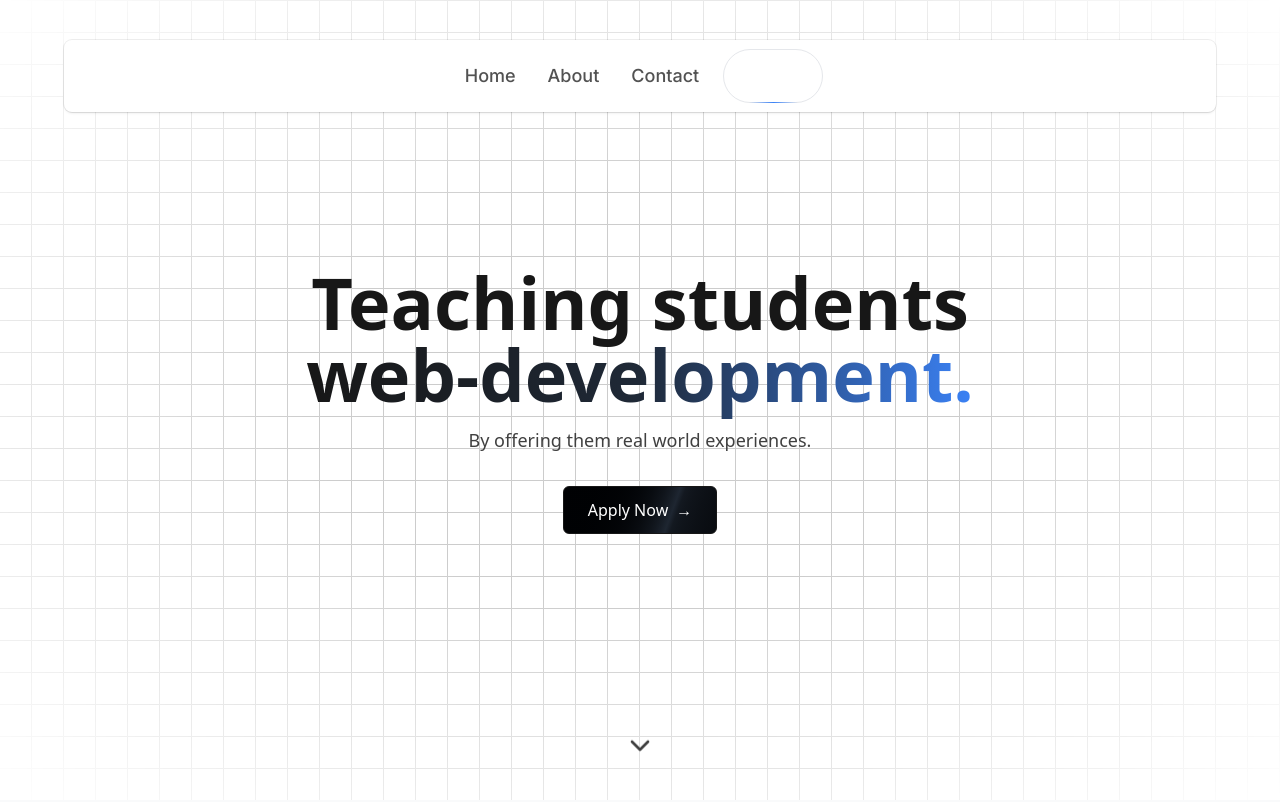
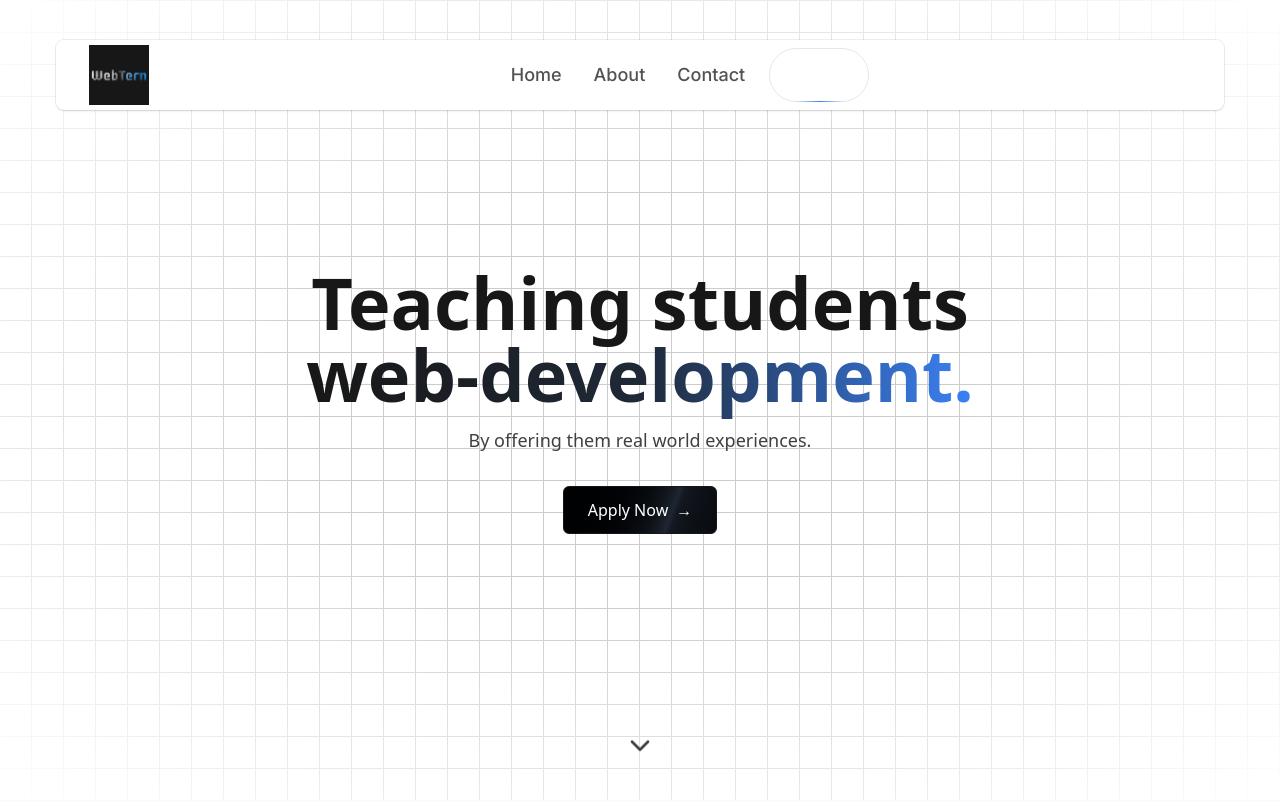
Before and after one commit to NimaySh/WebTern-Website, a Next.js app in the folder hsinternsorg/: page / in a window 1280 px wide. Shown: the top 802 px of the page. Built offline with nearby package versions, Linux system fonts and the light colour scheme.

Commit message:
Logo added but needs edits

```diff
--- a/hsinternsorg/app/components/ui/floating-navbar.tsx
+++ b/hsinternsorg/app/components/ui/floating-navbar.tsx
@@ -3,6 +3,7 @@ import React, { useState, useEffect } from "react";
 import { motion, AnimatePresence } from "framer-motion";
 import { cn } from "@/lib/utils";
 import Link from "next/link";
+import Image from "next/image";
 
 export const FloatingNav = ({
   navItems,
@@ -22,10 +23,8 @@ export const FloatingNav = ({
     const currentScrollY = window.scrollY;
 
     if (currentScrollY > lastScrollY) {
-      // Scrolling down
       setVisible(false);
     } else {
-      // Scrolling up
       setVisible(true);
     }
 
@@ -55,13 +54,25 @@ export const FloatingNav = ({
           duration: 0.2,
         }}
         className={cn(
-          "flex fixed top-10 inset-x-0 mx-auto border border-transparent dark:border-white/[0.2] dark:bg-neutral-900 bg-white shadow-[0px_2px_3px_-1px_rgba(0,0,0,0.1),0px_1px_0px_0px_rgba(25,28,33,0.02),0px_0px_0px_1px_rgba(25,28,33,0.08)] z-[5000] py-2 items-center justify-center",
-          "px-4 sm:px-8 lg:px-12 xl:px-16",
-          "max-w-full mx-4 sm:mx-8 lg:mx-12 xl:mx-16",
-          "rounded-lg",  // Rounded rectangle
+          "flex fixed top-10 inset-x-0 mx-auto border border-transparent dark:border-white/[0.2] dark:bg-neutral-900 bg-white shadow-[0px_2px_3px_-1px_rgba(0,0,0,0.1),0px_1px_0px_0px_rgba(25,28,33,0.02),0px_0px_0px_1px_rgba(25,28,33,0.08)] z-[5000] py-1 items-center", // Reduced py-2 to py-1
+          "px-2 sm:px-4 lg:px-6 xl:px-8", // Reduced horizontal padding
+          "max-w-full mx-8 sm:mx-10 lg:mx-14 xl:mx-26", // Increased horizontal margins
+          "rounded-lg",
           className
         )}
       >
+        {/* Logo Container */}
+        <div className="flex-shrink-0 mr-8">
+          <Image
+            src="/WebTern Logo.png"
+            alt="WebTern Logo"
+            width={60} // Adjust width to fit the navbar height
+            height={12} // Adjust height to match the navbar height
+            style={{ objectFit: 'contain' }} // Ensure the image fits within the given dimensions
+          />
+        </div>
+
+        {/* Centered Navigation Items and Button */}
         <div className="flex flex-grow items-center justify-center space-x-6">
           {navItems.map((navItem, idx) => (
             <Link
--- a/hsinternsorg/app/layout.tsx
+++ b/hsinternsorg/app/layout.tsx
@@ -3,6 +3,7 @@ import { Inter } from "next/font/google";
 import "./globals.css";
 import { FloatingNav } from "@/app/components/ui/floating-navbar";
 import { IconHome, IconMessage, IconUser } from "@tabler/icons-react";
+import Head from "next/head"; // Import Head from next/head
 
 // Define your navigation items here
 const navItems = [
@@ -26,8 +27,8 @@ const navItems = [
 const inter = Inter({ subsets: ["latin"] });
 
 export const metadata: Metadata = {
-  title: "<Name Pending>",
-  description: "Generated by create next app",
+  title: "WebTern",
+  description: "Learn how to code websites and get employed!",
 };
 
 export default function RootLayout({
@@ -37,6 +38,14 @@ export default function RootLayout({
 }>) {
   return (
     <html lang="en">
+      <Head>
+        {/* Favicon */}
+        <link rel="icon" href="/WebTern Logo.png" type="image/png" sizes="96x48" />
+        <link rel="icon" href="/WebTern Logo.png" type="image/png" sizes="32x32" />
+        {/* Additional meta tags */}
+        <meta name="description" content="Learn how to code websites and get employed!" />
+        <meta name="viewport" content="width=device-width, initial-scale=1" />
+      </Head>
       <body className={inter.className}>
         {/* Include the FloatingNav component */}
         <FloatingNav navItems={navItems} />
@@ -81,7 +90,7 @@ export default function RootLayout({
           </div>
 
           <div className="container mx-auto text-center mt-8">
-            <p>© 2024 Internify. All rights reserved.</p>
+            <p>© 2024 WebTern. All rights reserved.</p>
           </div>
         </footer>
       </body>
```
Also changed, not shown: hsinternsorg/public/WebTern Logo.png (added), hsinternsorg/public/noise.webp (deleted).
